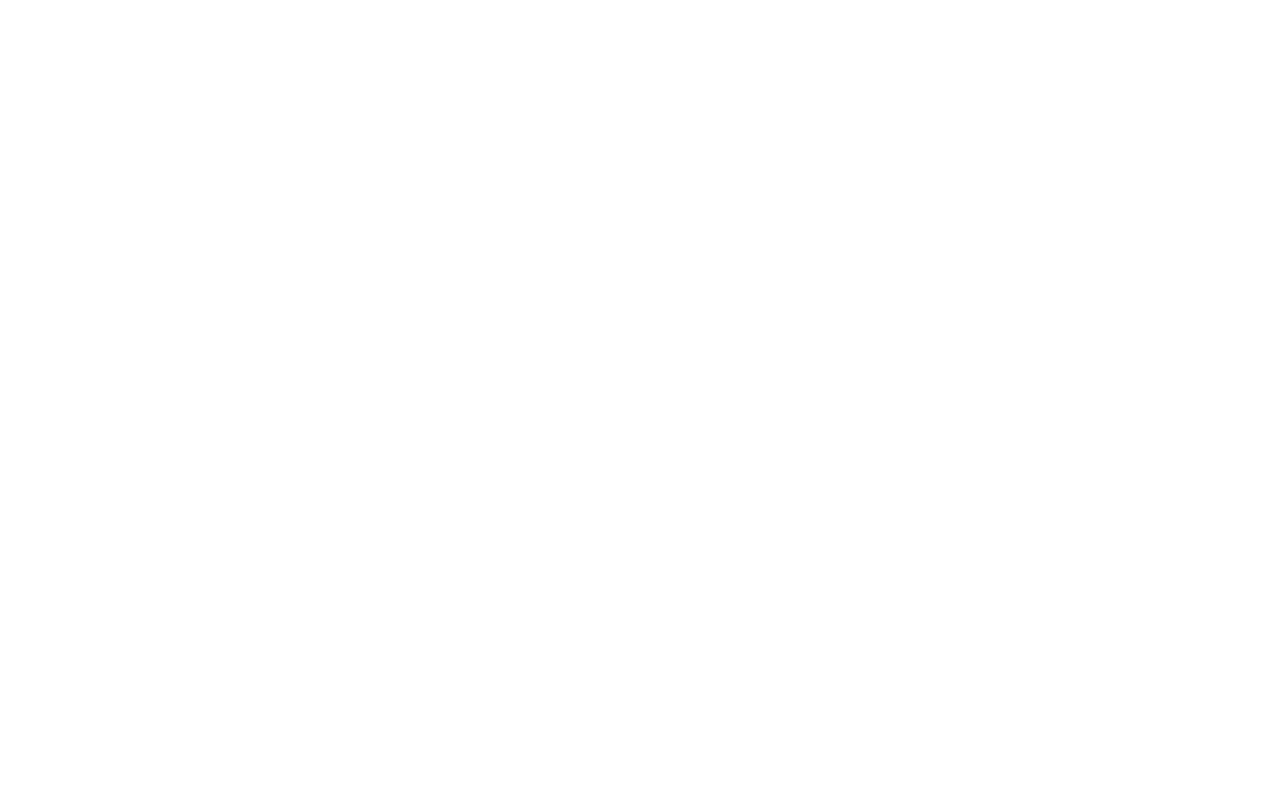
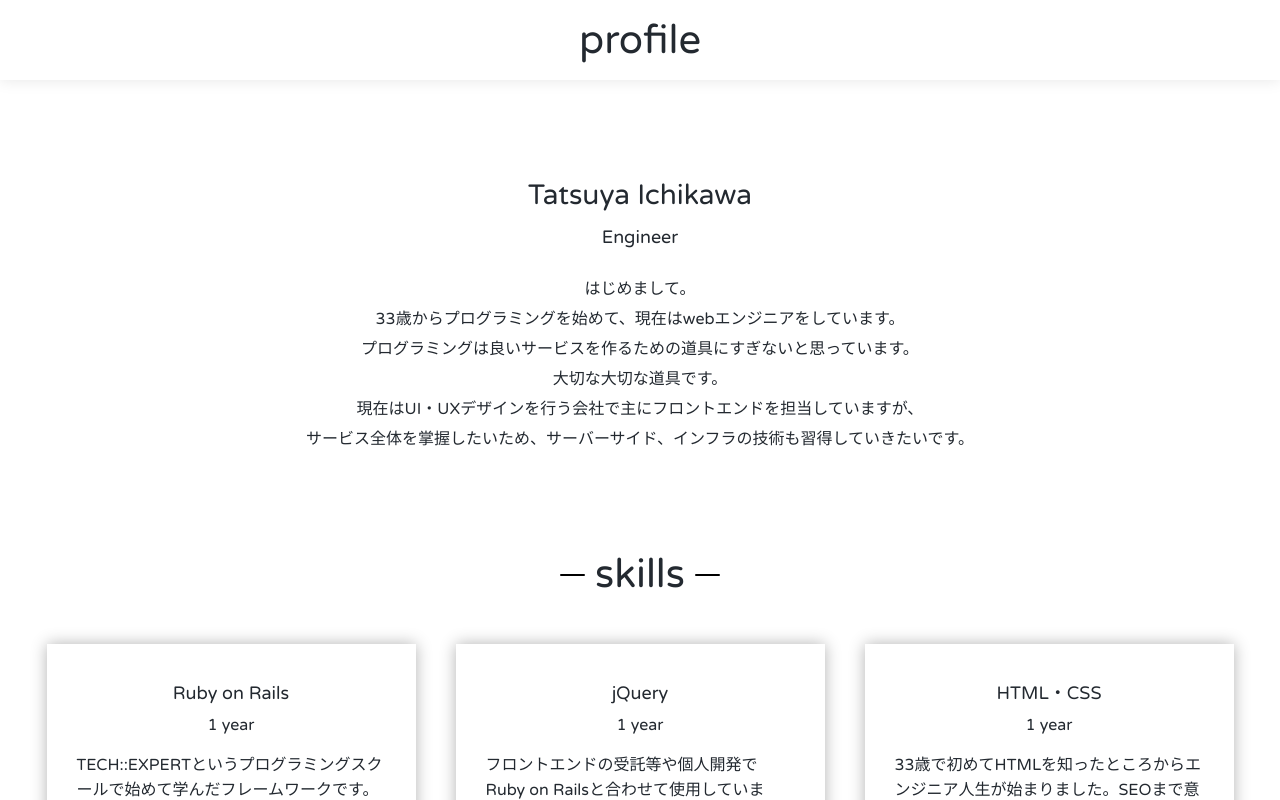
Before and after one commit to tsutaya100507/myblog-base, a Nuxt app in the folder app-front/: page /profile in a window 1280 px wide. Before the commit this address had no page. Built offline with nearby package versions, Linux system fonts and the light colour scheme.

Commit message:
[Add] Add profile page

```diff
--- /dev/null
+++ b/app-front/pages/profile.vue
@@ -0,0 +1,146 @@
+<template>
+  <div>
+    <header>profile</header>
+    <div class="wrapper">
+    <div class="intro-card">
+      <div class="name">Tatsuya Ichikawa</div>
+      <div class="job">Engineer</div>
+      <div class="introduction">
+        <p>はじめまして。</p>
+        <p>33歳からプログラミングを始めて、現在はwebエンジニアをしています。</p>
+        <p>プログラミングは良いサービスを作るための道具にすぎないと思っています。</p>
+        <p>大切な大切な道具です。</p>
+        <p>現在はUI・UXデザインを行う会社で主にフロントエンドを担当していますが、<br>サービス全体を掌握したいため、サーバーサイド、インフラの技術も習得していきたいです。</p>
+        </div>
+    </div>
+    <div class="slill-title">skills</div>
+    <div class="skill-wrapper">
+      <div class="skill-card card" v-for="skill in skills" :key=skill.name>
+        <div class="skill-name">{{ skill.name }}</div>
+        <div class="skill-term">{{ skill.term }}</div>
+        <div class="skill-desc">{{ skill.description }}</div>
+      </div>
+    </div>
+    </div>
+  </div>
+</template>
+
+<script>
+export default {
+  data() {
+    return {
+      skills: [
+        { name: "Ruby on Rails", term: "1 year", description: "TECH::EXPERTというプログラミングスクールで始めて学んだフレームワークです。学習後は受託や個人開発で使用しています。このブログのサーバーサイドもRuby on Railsを使用して作成しています。"},
+        { name: "jQuery", term: "1 year", description: "フロントエンドの受託等や個人開発でRuby on Railsと合わせて使用しています。"},
+        { name: "HTML・CSS", term: "1 year", description: "33歳で初めてHTMLを知ったところからエンジニア人生が始まりました。SEOまで意識したマークアップ、基本的なインタラクションまでのスタイリングが可能です。"},
+        { name: "Vue.js", term: "3month", description: "フロントエンドのフレームワークを学ぶために勉強しています。このブログのフロントエンドはVue.jsのフレームワークであるNuxt.jsを使って作成しています。"},
+        { name: "React", term: "2month", description: "流行りと名前の格好良さに飛びついて２度挫折しましたが、勉強会等を通してreduxなどの全体のイメージがついたので今度こそ習得したいと思っています。"},
+        { name: "Docker", term: "3month", description: "このブログの開発環境はDockerを使って構築しています。フロント、api、DBの各コンテナをdocker-composeで管理しています。まだまだ勉強が足りませんが、今後はkubernetes等にも手を出すつもりです。"},
+      ]
+    }
+  }
+}
+</script>
+
+<style>
+  header {
+    text-align: center;
+    font-size: 40px;
+    padding: 20px;
+    box-shadow: 0 0 15px rgba(0,0,0,.1);
+  }
+
+  .wrapper {
+    padding: 0 25px;
+  }
+
+  .card {
+    padding: 20px;
+    box-shadow: 0 0 15px rgba(0,0,0,.3);
+  }
+
+  .intro-card {
+    width: 80%;
+    margin: 20px auto;
+    text-align: center;
+    line-height: 30px;
+    padding: 50px 20px;
+    margin-top: 50px;
+  }
+
+  .name {
+    margin-bottom: 12px;
+    font-size: 28px;
+  }
+
+  .job {
+    margin-bottom: 22px;
+    font-size: 18px;
+  }
+
+  .introduction > p {
+    margin: 0 auto;
+  }
+
+  .skill-wrapper {
+    display: flex;
+    justify-content: center;
+    /* justify-content: space-between; */
+    flex-wrap: wrap;
+  }
+
+  .skill-card {
+    width: 30%;
+    min-width: 300px;
+    margin: 20px;
+    padding: 40px 30px;
+  }
+
+  .slill-title {
+    position: relative;
+    width: 100px;
+    text-align: center;
+    font-size: 40px;
+    margin: 50px auto 30px;
+  }
+
+  .slill-title::before,
+  .slill-title::after {
+    position: absolute;
+    top: 20px;
+    content: '';
+    width: 25px;
+    height: 2px;
+    background: black;
+    border-radius: 10px;
+  }
+
+  .slill-title::before {
+    left: -30px;
+  }
+
+  .slill-title::after {
+    right: -30px;
+  }
+
+  .skill-name {
+    font-size: 18px;
+    margin-bottom: 15px;
+    text-align: center;
+  }
+
+  .skill-term {
+    text-align: center;
+    margin-bottom: 20px;
+  }
+
+  .skill-desc {
+    line-height: 25px;
+  }
+
+  @media screen and (max-width: 840px) {
+    .skill-card {
+      width: 40%;
+    }
+  }
+</style>
```
